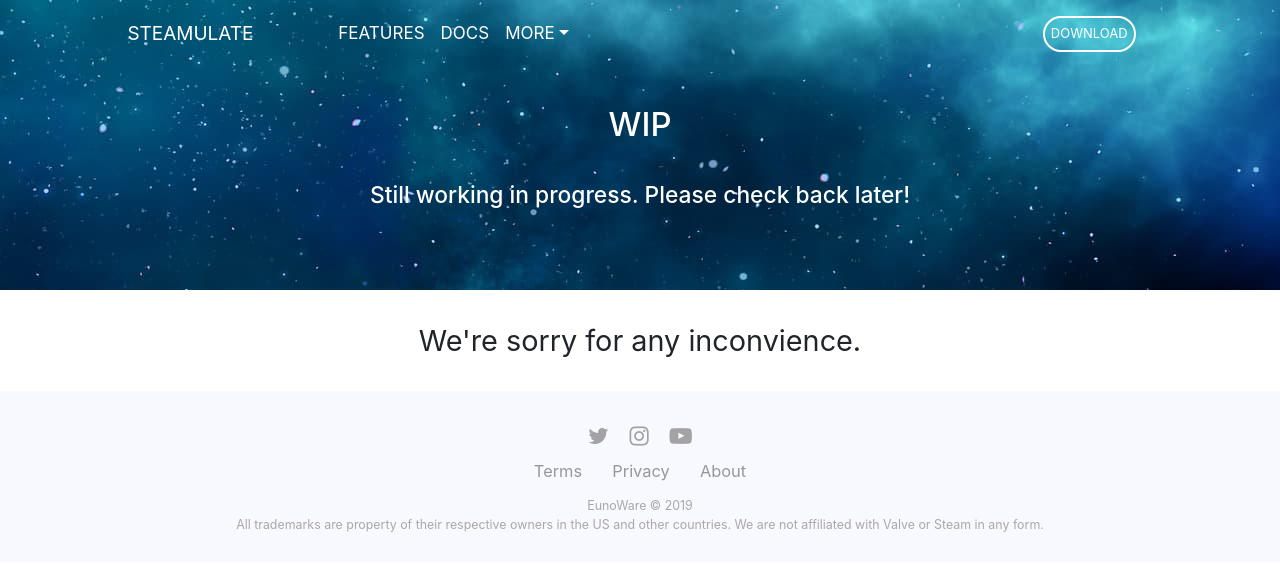
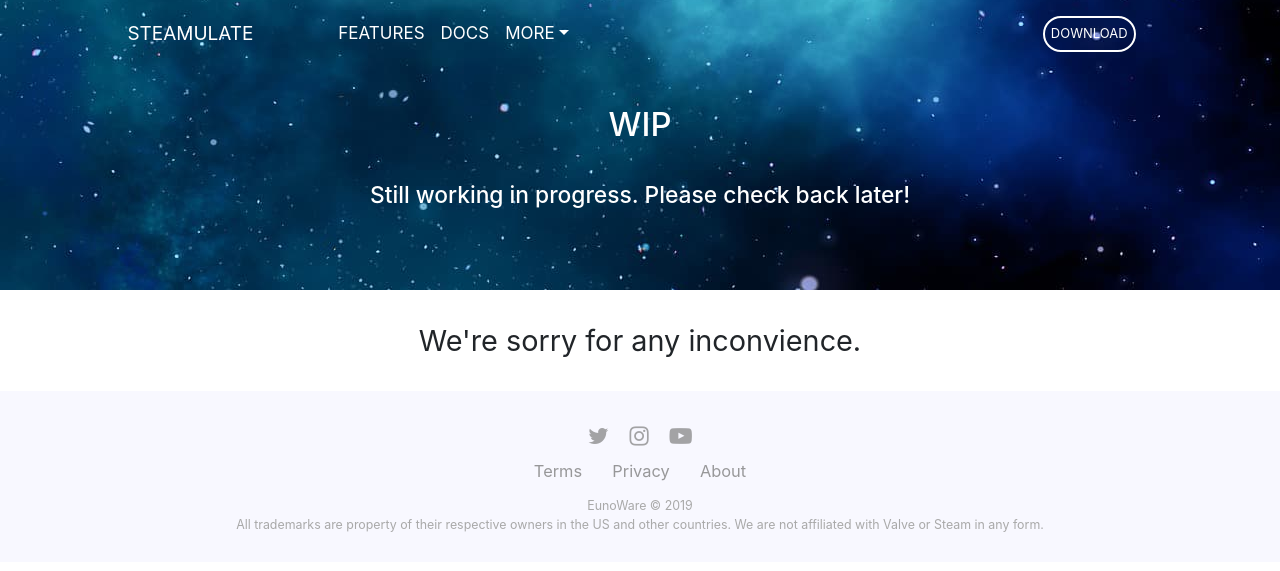
Before and after one commit to raymond-u/Steamulate-Website, a Jekyll site: the page built from wip.html, in a window 1280 px wide. Shown: the top 571 px of the page. Built offline with Jekyll 4.4.1, drawn with Linux system fonts in a browser that asks for light colours; nearby versions of some CDN libraries; comment, search, counter and statistics services are not loaded.

Commit message:
Update page.html

```diff
--- a/_layouts/page.html
+++ b/_layouts/page.html
@@ -3,7 +3,7 @@
 ---
 <main>
     <section>
-        <div class="div-header" style="background-image:url({{ site.baseurl }}{{ page.image }})">
+        <div class="div-header" style="background-image:url({{ site.baseurl }}{{ page.image }}); background-position:center bottom">
             <h1 class="text-center h1-header-title">{{ page.title }}</h1>
             <h2 class="text-center h2-header-desc">{{ page.description }}</h2>
         </div>
```
